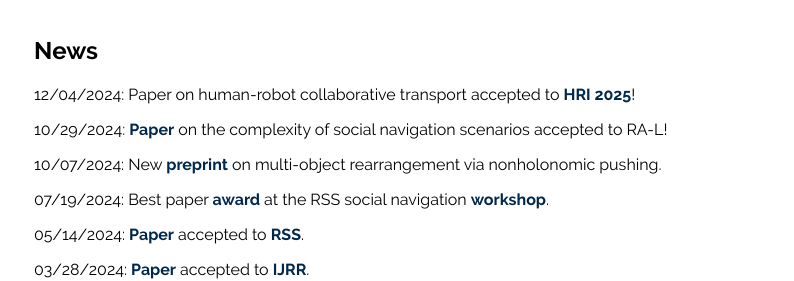
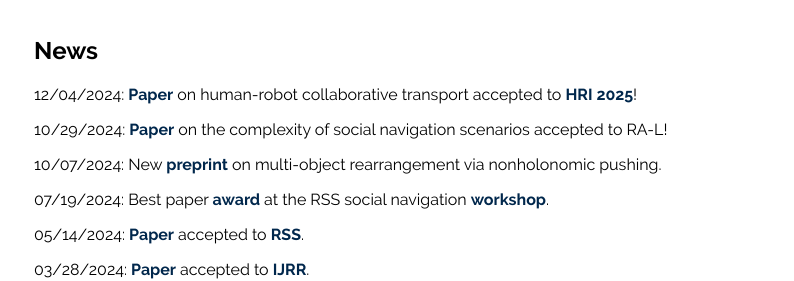
Before and after one commit to fluentrobotics/fluentrobotics.github.io, a Jekyll site: the page index.html, which Jekyll copies as it is, in a window 1280 px wide. Shown: the part 709-990 px from the top of the page, without its empty margins (48-842 px from the left). Built offline with Jekyll 4.4.1, drawn with Linux system fonts in a browser that asks for light colours; part of the change alters nothing that is shown.

```diff
--- a/index.html
+++ b/index.html
@@ -59,7 +59,7 @@
 
 					<h2><b>News</b></h2>
 
-						<p>12/04/2024: Paper on human-robot collaborative transport accepted to <a href="https://humanrobotinteraction.org/2025/">HRI 2025</a>!</p>
+						<p>12/04/2024: <a href="/pdfs/yang2025implicit.pdf">Paper</a> on human-robot collaborative transport accepted to <a href="https://humanrobotinteraction.org/2025/">HRI 2025</a>!</p>
 
 						<p>10/29/2024: <a href="https://arxiv.org/abs/2405.11410">Paper</a> on the complexity of social navigation scenarios accepted to RA-L!</p>
 
```
